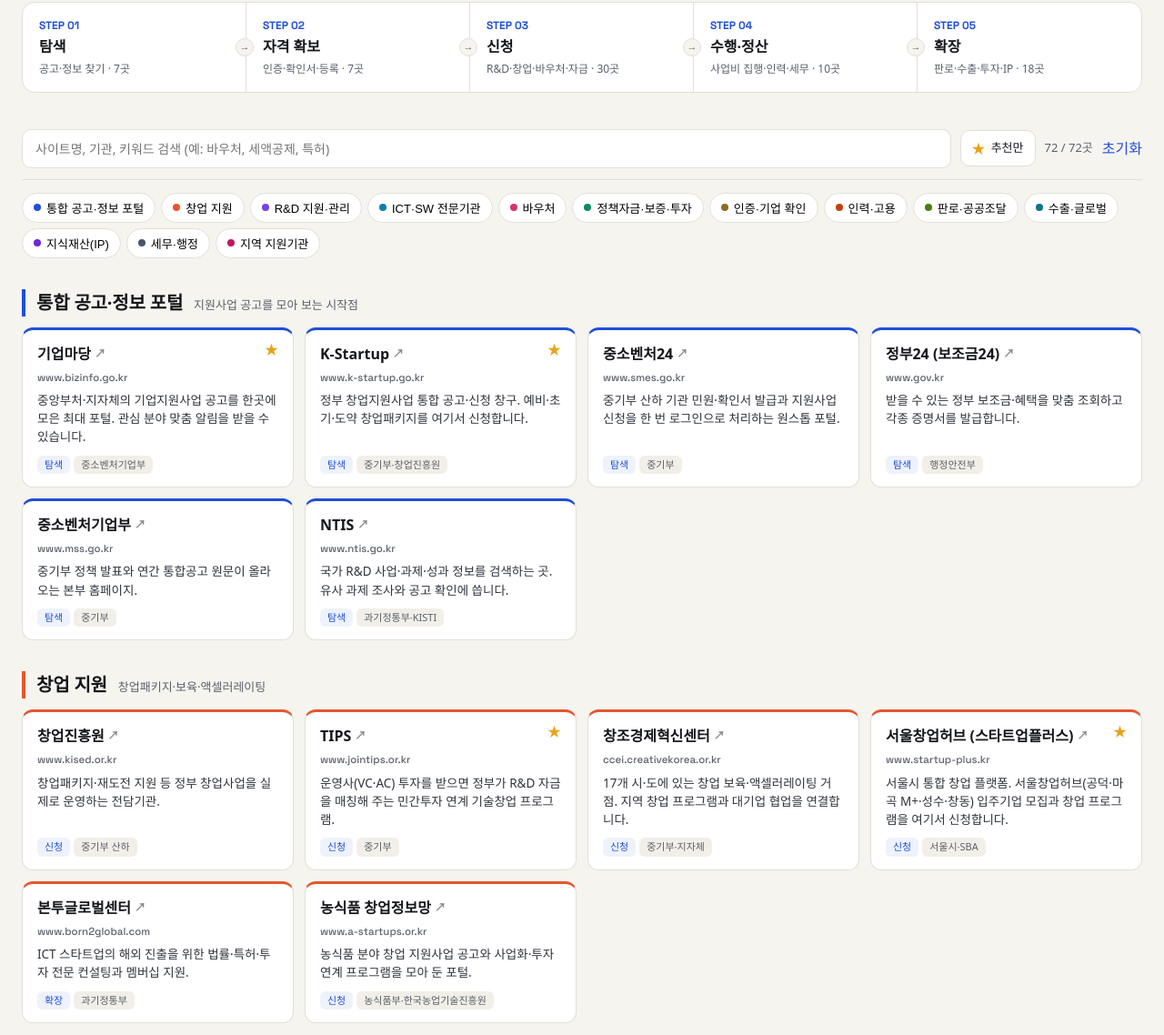
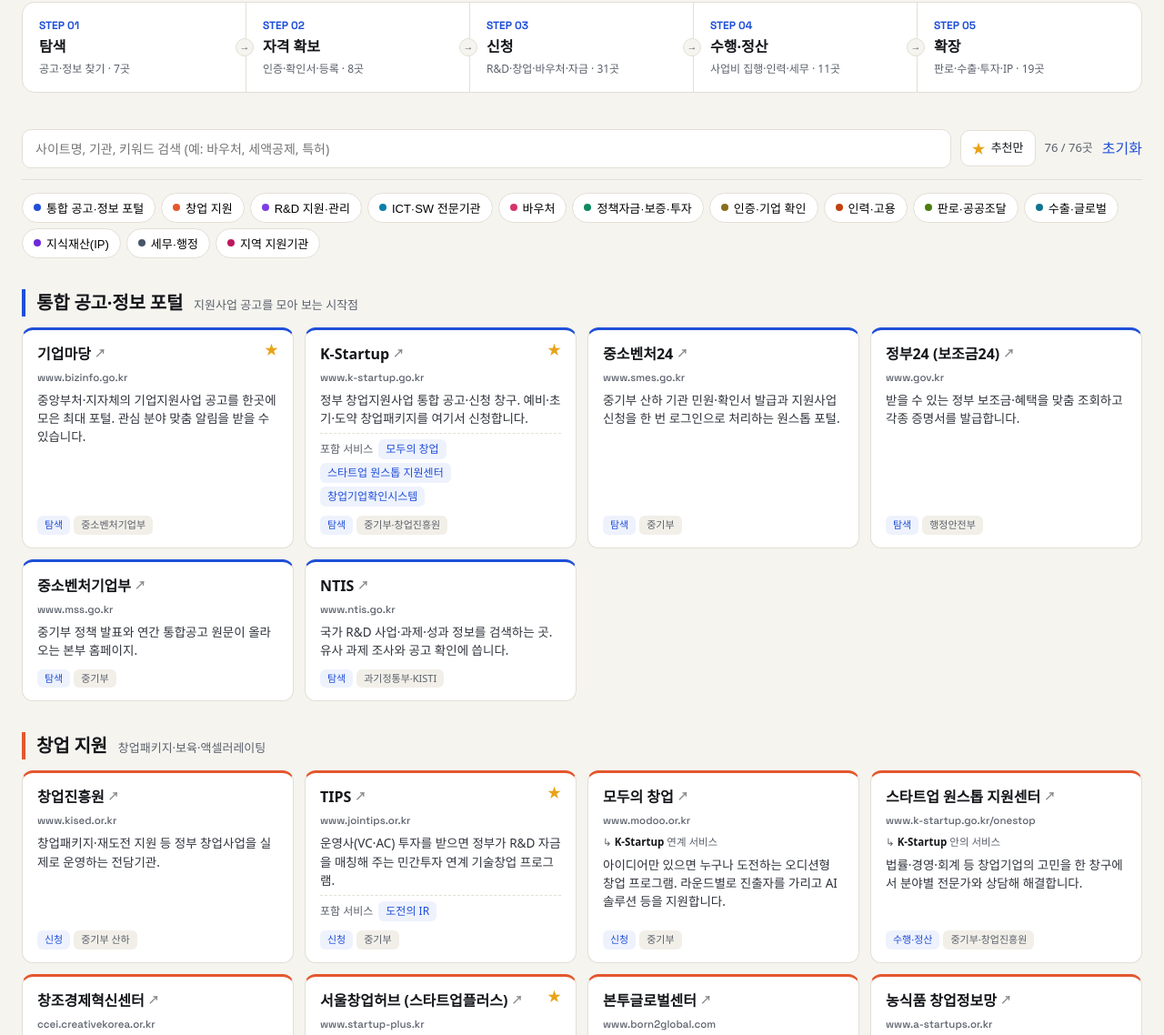
Before and after one commit to 84labslogan-ai/gov-map, a plain HTML site: page index.html in a window 1280 px wide. Shown: the part 178-1316 px from the top of the page at 91% size. Drawn offline with Linux system fonts and the light colour scheme; a web font is replaced by a local one.

Commit message:
Add 4 sub-service sites and parent/child links on cards
New: 모두의 창업, 스타트업 원스톱 지원센터, 창업기업확인시스템 (K-Startup), 도전의 IR (TIPS).
Sub-service cards show their parent site; parent cards list included services.

Co-Authored-By: Claude Opus 5.5 <noreply@anthropic.com>

```diff
--- a/index.html
+++ b/index.html
@@ -66,6 +66,12 @@ section.cat{margin-top:34px}
 .c-foot{display:flex;flex-wrap:wrap;gap:4px;margin-top:auto;padding-top:4px}
 .tag{font-size:11px;padding:2px 8px;border-radius:6px;background:#f1efe8;color:var(--sub)}
 .tag.stage{background:#eef2fd;color:var(--accent)}
+.c-parent{font-size:11.5px;color:var(--sub)}
+.c-parent b{font-weight:600;color:var(--ink)}
+.c-subs{display:flex;flex-wrap:wrap;align-items:center;gap:4px 6px;font-size:12px;padding-top:6px;border-top:1px dashed var(--line)}
+.c-subs span{color:var(--sub)}
+.c-subs a{text-decoration:none;color:var(--accent);background:#eef2fd;border-radius:6px;padding:2px 8px}
+.c-subs a:hover{text-decoration:underline}
 .star{color:var(--star);font-size:15px;line-height:1}
 .empty{padding:60px 0;text-align:center;color:var(--sub)}
 
@@ -149,6 +155,8 @@ const S = [
  // 창업
  {c:"startup",n:"창업진흥원",u:"https://www.kised.or.kr",o:"중기부 산하",s:"apply",d:"창업패키지·재도전 지원 등 정부 창업사업을 실제로 운영하는 전담기관.",k:"KISED 창업패키지"},
  {c:"startup",n:"TIPS",u:"https://www.jointips.or.kr",o:"중기부",s:"apply",d:"운영사(VC·AC) 투자를 받으면 정부가 R&D 자금을 매칭해 주는 민간투자 연계 기술창업 프로그램.",k:"팁스 투자 매칭 R&D",st:1},
+ {c:"startup",n:"모두의 창업",u:"https://www.modoo.or.kr",o:"중기부",s:"apply",d:"아이디어만 있으면 누구나 도전하는 오디션형 창업 프로그램. 라운드별로 진출자를 가리고 AI 솔루션 등을 지원합니다.",k:"모두의창업 오디션 아이디어 modoo",p:"K-Startup",pr:"연계"},
+ {c:"startup",n:"스타트업 원스톱 지원센터",u:"https://www.k-startup.go.kr/onestop",o:"중기부·창업진흥원",s:"run",d:"법률·경영·회계 등 창업기업의 고민을 한 창구에서 분야별 전문가와 상담해 해결합니다.",k:"원스톱 전문가 상담 법률 회계 노무",p:"K-Startup"},
  {c:"startup",n:"창조경제혁신센터",u:"https://ccei.creativekorea.or.kr",o:"중기부·지자체",s:"apply",d:"17개 시·도에 있는 창업 보육·액셀러레이팅 거점. 지역 창업 프로그램과 대기업 협업을 연결합니다.",k:"CCEI 보육"},
  {c:"startup",n:"서울창업허브 (스타트업플러스)",u:"https://www.startup-plus.kr",o:"서울시·SBA",s:"apply",d:"서울시 통합 창업 플랫폼. 서울창업허브(공덕·마곡 M+·성수·창동) 입주기업 모집과 창업 프로그램을 여기서 신청합니다.",k:"마곡 보육 입주 스타트업플러스 seoulstartuphub",st:1},
  {c:"startup",n:"본투글로벌센터",u:"https://www.born2global.com",o:"과기정통부",s:"grow",d:"ICT 스타트업의 해외 진출을 위한 법률·특허·투자 전문 컨설팅과 멤버십 지원.",k:"born2global 해외 ICT"},
@@ -190,10 +198,12 @@ const S = [
  {c:"finance",n:"소상공인시장진흥공단",u:"https://www.semas.or.kr",o:"중기부 산하",s:"apply",d:"소상공인 정책자금과 경영 지원. 소기업 요건에 해당하면 활용 가능합니다.",k:"소진공 소상공인"},
  {c:"finance",n:"소상공인24",u:"https://www.sbiz24.kr",o:"중기부·소진공",s:"apply",d:"소상공인 지원사업 통합 신청 포털.",k:"소상공인 신청"},
  {c:"finance",n:"한국벤처투자",u:"https://www.kvic.or.kr",o:"중기부 산하",s:"grow",d:"모태펀드를 운용하며 VC에 출자합니다. 정책 펀드 결성 현황과 운용사를 확인할 수 있습니다.",k:"모태펀드 VC 투자"},
+ {c:"finance",n:"도전의 IR",u:"https://irchallenge.jointips.or.kr",o:"중기부·TIPS",s:"grow",d:"투자 네트워크가 없는 창업자에게 투자사 대상 IR 피칭 기회를 주는 플랫폼. 첫 투자 유치의 문턱을 낮춰 줍니다.",k:"도전의IR IR 피칭 투자 팁스",p:"TIPS"},
  {c:"finance",n:"넥스트라운드",u:"https://www.nextround.kr",o:"KDB산업은행",s:"grow",d:"스타트업과 투자자를 연결하는 IR 매칭 플랫폼.",k:"IR 투자 매칭"},
  {c:"finance",n:"크라우드넷",u:"https://www.crowdnet.or.kr",o:"금융위·예탁결제원",s:"grow",d:"증권형 크라우드펀딩 정보와 중개업체 현황을 제공합니다.",k:"크라우드펀딩"},
 
  // 인증
+ {c:"cert",n:"창업기업확인시스템",u:"https://cert.k-startup.go.kr",o:"중기부·창업진흥원",s:"qual",d:"창업기업확인서 발급. 공공기관 우선구매(공공조달) 참여와 창업기업 대상 지원사업에서 요구하는 서류입니다.",k:"창업기업확인서 확인서 공공구매 자가진단",st:1,p:"K-Startup"},
  {c:"cert",n:"벤처확인종합관리시스템",u:"https://www.smes.go.kr/venturein",o:"중기부·벤처기업협회",s:"qual",d:"벤처기업 확인 신청·갱신. 세제 감면과 각종 지원사업 가점의 기본 요건입니다.",k:"벤처기업 확인 벤처인",st:1},
  {c:"cert",n:"연구소·전담부서 신고 (KOITA)",u:"https://www.rnd.or.kr",o:"과기정통부·한국산업기술진흥협회",s:"qual",d:"기업부설연구소·연구개발전담부서 신고와 변경. R&D 세액공제와 정부 R&D 가점에 필요합니다.",k:"기업부설연구소 연구전담부서",st:1},
  {c:"cert",n:"중소기업현황정보시스템",u:"https://sminfo.mss.go.kr",o:"중기부",s:"qual",d:"중소기업확인서 발급. 공공 입찰과 대부분의 지원사업에서 제출을 요구합니다.",k:"중소기업확인서"},
@@ -277,7 +287,7 @@ function render(){
     (!state.cat || x.c===state.cat) &&
     (!state.stage || x.s===state.stage) &&
     (!state.star || x.st) &&
-    (!state.q || (x.n+x.d+x.o+(x.k||"")+x.u).toLowerCase().includes(state.q))
+    (!state.q || (x.n+x.d+x.o+(x.k||"")+x.u+(x.p||"")).toLowerCase().includes(state.q))
   );
   document.getElementById('cnt').textContent = `${f.length} / ${S.length}곳`;
 
@@ -295,7 +305,9 @@ function render(){
             ${x.st?'<span class="star" title="SW·IT 스타트업 추천">★</span>':''}
           </div>
           <div class="c-url">${host(x.u)}</div>
+          ${x.p?`<div class="c-parent">↳ <b>${esc(x.p)}</b> ${x.pr==="연계"?"연계 서비스":"안의 서비스"}</div>`:''}
           <div class="c-desc">${esc(x.d)}</div>
+          ${(()=>{const subs=S.filter(y=>y.p===x.n); return subs.length?`<div class="c-subs"><span>포함 서비스</span>${subs.map(y=>`<a href="${y.u}" target="_blank" rel="noopener noreferrer">${esc(y.n)}</a>`).join('')}</div>`:'';})()}
           <div class="c-foot"><span class="tag stage">${stageName(x.s)}</span><span class="tag">${esc(x.o)}</span></div>
         </div>`).join('')}
       </div></section>`;
```
